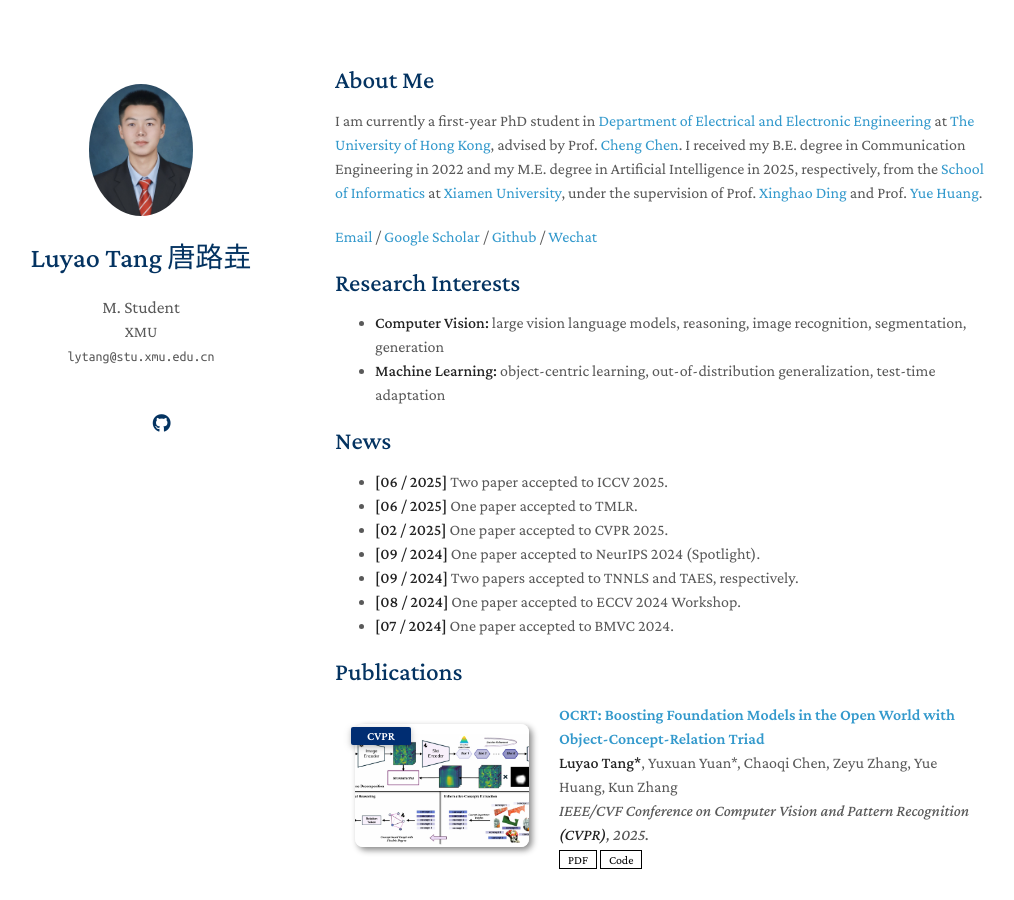
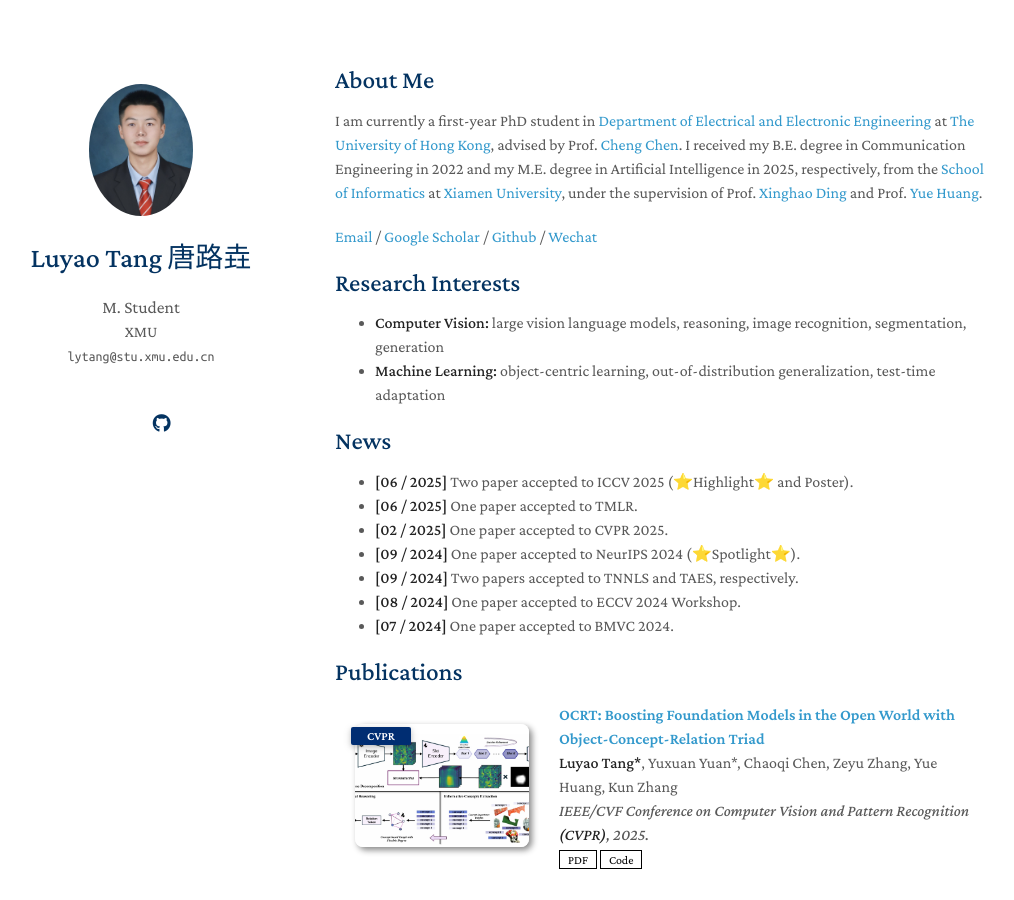
Before and after one commit to lytang63/lytang63.github.io, a Jekyll site: the page built from index.md, in a window 1280 px wide and 900 px high. Shown: the whole window, without its empty margins (135-1149 px from the left). Built offline with Jekyll 4.4.1, drawn with Linux system fonts in a browser that asks for light colours; nearby versions of some CDN libraries; a style sheet for code colours, icons or effects is not loaded; our own code applies the rules of GitHub Pages for plain Markdown files.

Commit message:
Update index.md

```diff
--- a/index.md
+++ b/index.md
@@ -13,10 +13,10 @@ I am currently a first-year PhD student in [Department of Electrical and Electro
 - **Machine Learning:** object-centric learning, out-of-distribution generalization, test-time adaptation
 
 ## News
-- **[06 / 2025]** Two paper accepted to ICCV 2025.
+- **[06 / 2025]** Two paper accepted to ICCV 2025 (⭐Highlight⭐ and Poster).
 - **[06 / 2025]** One paper accepted to TMLR.
 - **[02 / 2025]** One paper accepted to CVPR 2025.
-- **[09 / 2024]** One paper accepted to NeurIPS 2024 (Spotlight).
+- **[09 / 2024]** One paper accepted to NeurIPS 2024 (⭐Spotlight⭐).
 - **[09 / 2024]** Two papers accepted to TNNLS and TAES, respectively.
 - **[08 / 2024]** One paper accepted to ECCV 2024 Workshop.
 - **[07 / 2024]** One paper accepted to BMVC 2024.
```
